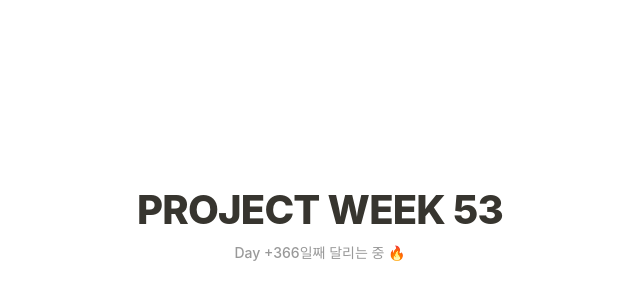
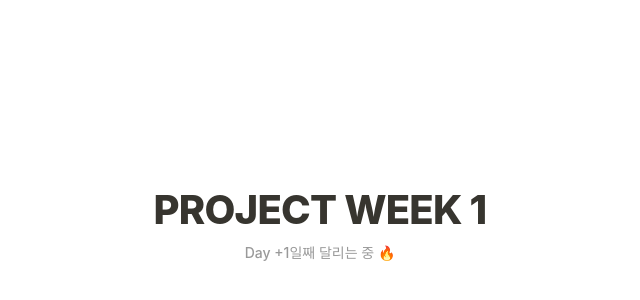
Before and after one commit to Hyeyeon-Kim/notion-widgets, a plain HTML site: page index.html in a window 1280 px wide. Shown: the part 176-476 px from the top of the page, without its empty margins (320-960 px from the left). Drawn offline with Linux system fonts and the light colour scheme; a web font is replaced by a local one.

Commit message:
Update index.html

```diff
--- a/index.html
+++ b/index.html
@@ -46,7 +46,7 @@
 
 <script>
   // ▼▼▼ 프로젝트 시작 날짜 수정 (YYYY-MM-DD) ▼▼▼
-  const startDateStr = "2024-11-25";
+  const startDateStr = "2025-11-25";
   // ▲▲▲▲▲▲▲▲▲▲▲▲▲▲▲▲▲▲▲▲▲▲▲▲▲▲▲▲▲▲▲
 
   function updateWeek() {
```
